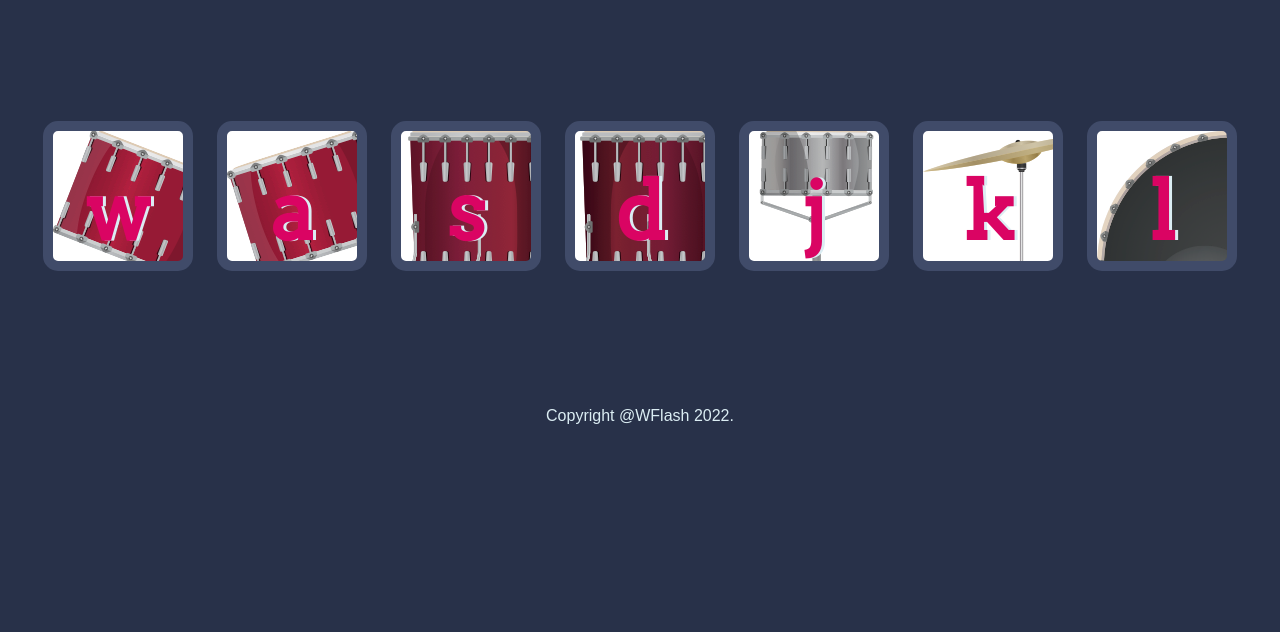
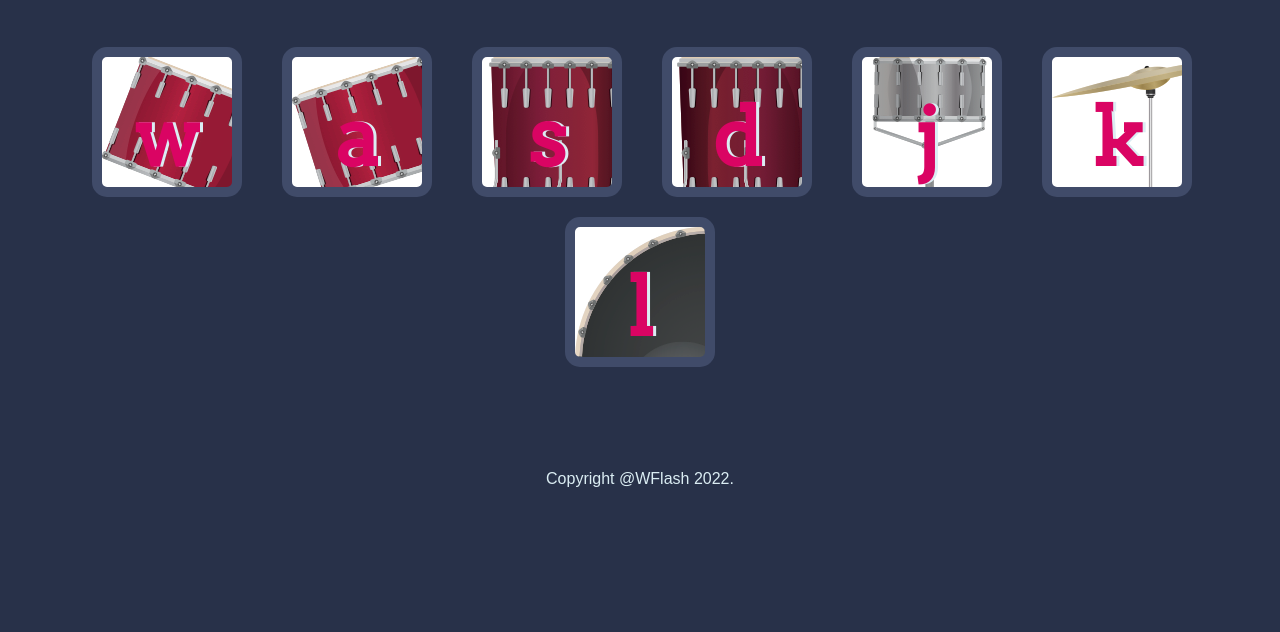
Before and after one commit to whiteflash03/Drum-kit, a plain HTML site: page index.html in a window 1280 px wide. Shown: the part 168-800 px from the top of the page. Drawn offline with nearby package versions, Linux system fonts and the light colour scheme.

Commit message:
add bootstrap & favicon

```diff
--- a/index.html
+++ b/index.html
@@ -1,24 +1,51 @@
 <!DOCTYPE html>
-<html lang="en" dir="ltr">
+<html lang="en">
 
 <head>
-    <meta charset="utf-8">
+    <meta charset="UTF-8">
+    <meta http-equiv="X-UA-Compatible" content="IE=edge">
+    <meta name="viewport" content="width=device-width, initial-scale=1.0">
+    <link rel="shortcut icon" href="favicon.ico" type="image/x-icon">
     <title>Drum Kit</title>
+    <link href="https://cdn.jsdelivr.net/npm/bootstrap@5.2.3/dist/css/bootstrap.min.css" rel="stylesheet" integrity="sha384-rbsA2VBKQhggwzxH7pPCaAqO46MgnOM80zW1RWuH61DGLwZJEdK2Kadq2F9CUG65" crossorigin="anonymous">
+    <link href="https://fonts.googleapis.com/css?family=Arvo" rel="stylesheet">
     <link rel="stylesheet" href="styles.css">
-    <link href="https://fonts.googleapis.com/css?family=Arvo" rel="stylesheet">
 </head>
 
 <body>
-
+    <div class="container">
         <h1 id="title">Drum 🥁 Kit</h1>
         <div class="set">
+            <div class="row">
+                <div class="col-lg-2 col-sm-12">
                     <button class="w drum">w</button>
+                </div>
+
+                <div class="col-lg-2 col-sm-12">
                     <button class="a drum">a</button>
+                </div>
+
+                <div class="col-lg-2 col-sm-12">
                     <button class="s drum">s</button>
+                </div>
+
+                <div class="col-lg-2 col-sm-12">
                     <button class="d drum">d</button>
+                </div>
+
+                <div class="col-lg-2 col-sm-12">
                     <button class="j drum">j</button>
+                </div>
+
+                <div class="col-lg-2 col-sm-12">
                     <button class="k drum">k</button>
+                </div>
+
+                <div class=" col-sm-12">
                     <button class="l drum">l</button>
+                </div>
+            </div>
+        </div>
     </div>
 
     <footer>
@@ -28,5 +55,4 @@
     <script src="index.js"></script>
 </body>
 
-
 </html>
--- a/styles.css
+++ b/styles.css
@@ -8,6 +8,7 @@ h1 {
     color: #DBEDF3;
     font-family: "Arvo", cursive;
     text-shadow: 3px 0 #DA0463;
+    margin-top: 20px;
 }
 
 footer {
@@ -44,7 +45,7 @@ footer {
 }
 
 .set {
-    margin: 10% auto;
+    margin: 8% auto;
 }
 
 .game-over {
```
Also changed, not shown: favicon.ico (added). Lines whose indentation alone changed are shown as unchanged.
